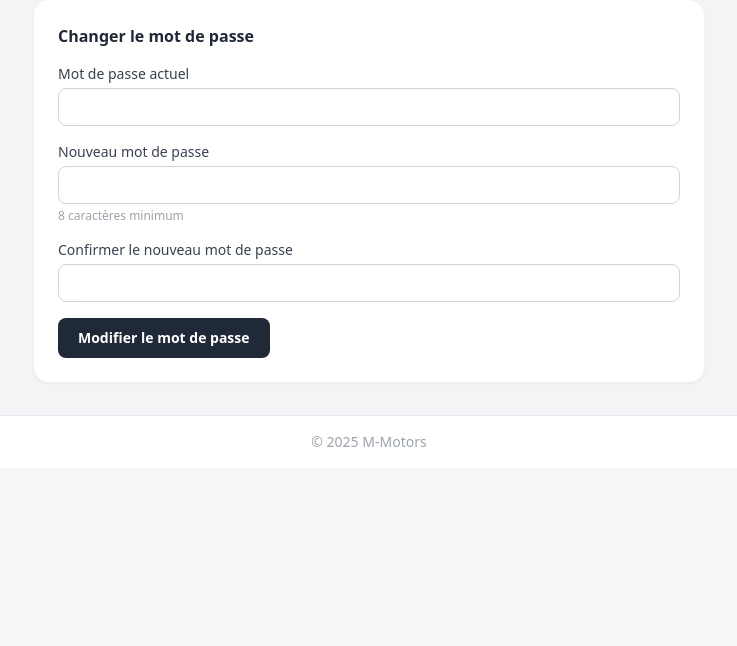
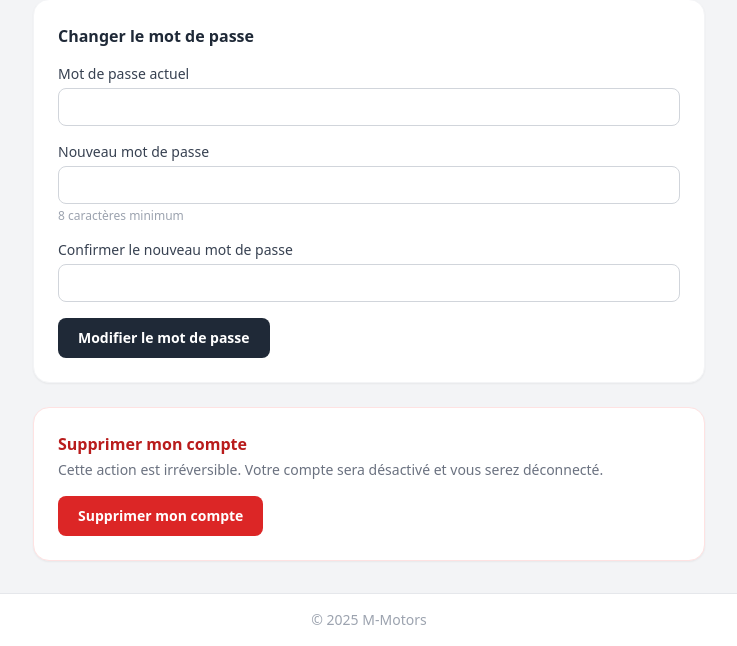
Before and after one commit to MaxL34/m-motors, a FastAPI app: template app/templates/profile/index.html in a window 1280 px wide. Shown: the part 623-1269 px from the top of the page, without its empty margins (271-1008 px from the left). Before the commit the page ends 1070 px from the top, so only its background shows below. Run offline with FastAPI, Linux system fonts and the light colour scheme; the template is opened without the code that fills it, so the values that code supplies are empty; parts of the project's set-up code (start-up, migrations or seed data) failed here and were passed over; some libraries are stand-ins or nearby versions.

Commit message:
Feat: add account deletion from user profile with confirmation modal

```diff
--- a/app/services/auth_service.py
+++ b/app/services/auth_service.py
@@ -133,6 +133,11 @@ def unlock_user(db: Session, user: User) -> None:
     db.commit()
 
 
+def delete_user(db: Session, user: User) -> None:
+    user.is_active = False
+    db.commit()
+
+
 def get_user_by_id(db: Session, user_id: int) -> User | None:
     return db.query(User).filter(User.id == user_id).first()
 
--- a/app/templates/profile/index.html
+++ b/app/templates/profile/index.html
@@ -89,5 +89,42 @@
             </button>
         </form>
     </div>
+
+    <!-- Suppression du compte -->
+    <div class="bg-white rounded-2xl shadow-sm border border-red-100 p-6 mt-6" x-data="{ open: false }">
+        <h2 class="text-base font-semibold text-red-700 mb-1">Supprimer mon compte</h2>
+        <p class="text-sm text-gray-500 mb-4">Cette action est irréversible. Votre compte sera désactivé et vous serez déconnecté.</p>
+        <button type="button" @click="open = true"
+                class="bg-red-600 hover:bg-red-700 text-white text-sm font-semibold px-5 py-2.5 rounded-lg transition-colors">
+            Supprimer mon compte
+        </button>
+
+        <!-- Modal de confirmation -->
+        <div x-show="open" x-cloak class="fixed inset-0 z-50 flex items-center justify-center">
+            <div class="absolute inset-0 bg-black/40" @click="open = false"></div>
+            <div class="relative bg-white rounded-2xl shadow-xl p-8 max-w-sm w-full mx-4">
+                <div class="flex items-center justify-center w-12 h-12 bg-red-50 rounded-full mb-4 mx-auto">
+                    <svg class="w-6 h-6 text-red-600" fill="none" viewBox="0 0 24 24" stroke="currentColor" stroke-width="2">
+                        <path stroke-linecap="round" stroke-linejoin="round"
+                              d="M12 9v2m0 4h.01m-6.938 4h13.856c1.54 0 2.502-1.667 1.732-3L13.732 4c-.77-1.333-2.694-1.333-3.464 0L3.34 16c-.77 1.333.192 3 1.732 3z"/>
+                    </svg>
+                </div>
+                <h3 class="text-lg font-bold text-gray-900 text-center mb-2">Confirmer la suppression</h3>
+                <p class="text-sm text-gray-500 text-center mb-6">Êtes-vous sûr de vouloir supprimer votre compte ? Cette action ne peut pas être annulée.</p>
+                <div class="flex gap-3">
+                    <button type="button" @click="open = false"
+                            class="flex-1 px-4 py-2.5 text-sm font-semibold text-gray-700 bg-gray-100 hover:bg-gray-200 rounded-lg transition-colors">
+                        Annuler
+                    </button>
+                    <form method="post" action="/profile/delete" class="flex-1">
+                        <button type="submit"
+                                class="w-full px-4 py-2.5 text-sm font-semibold text-white bg-red-600 hover:bg-red-700 rounded-lg transition-colors">
+                            Supprimer
+                        </button>
+                    </form>
+                </div>
+            </div>
+        </div>
+    </div>
 </div>
 {% endblock %}
```
Also changed, not shown: app/routers/profile.py (+14 -2 lines).
